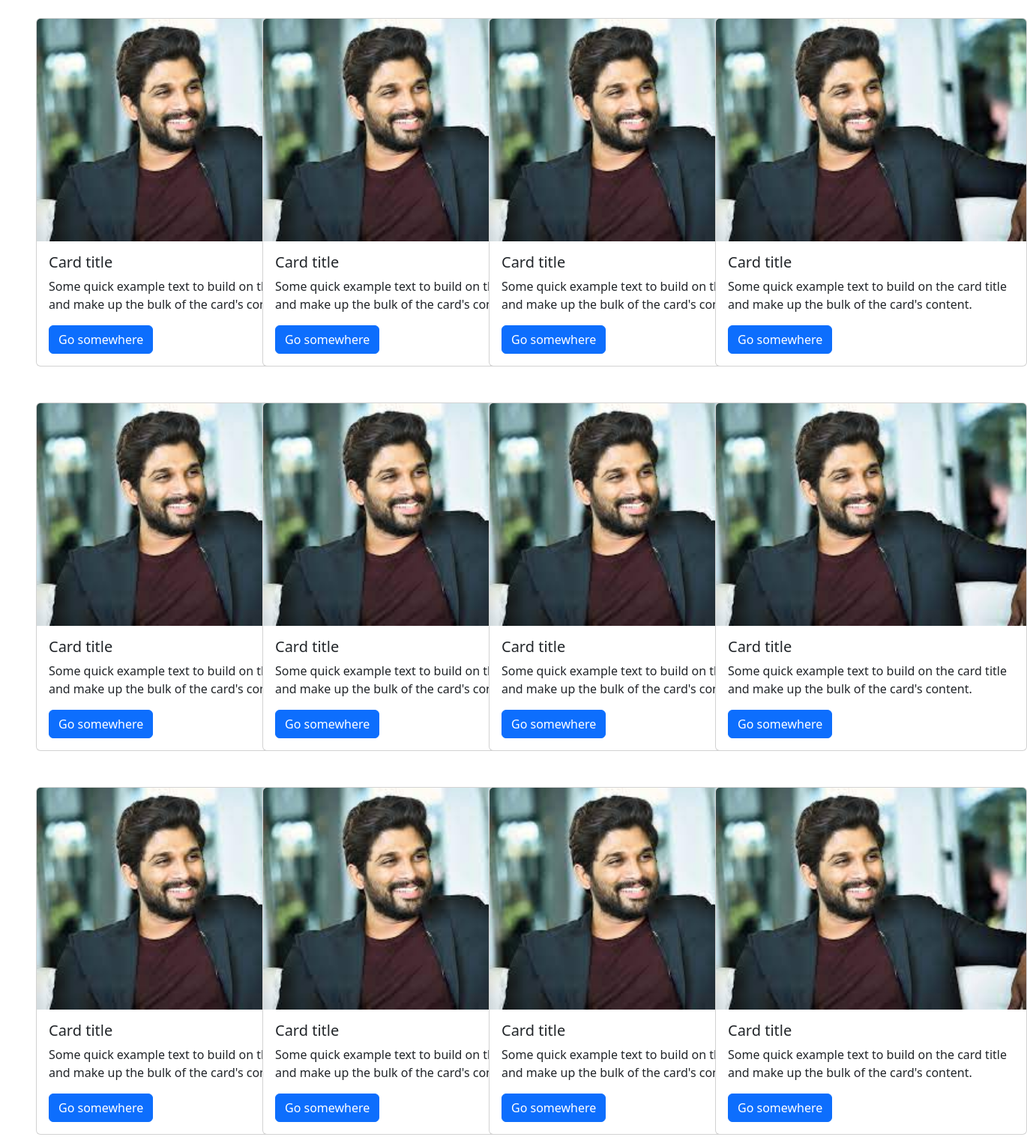
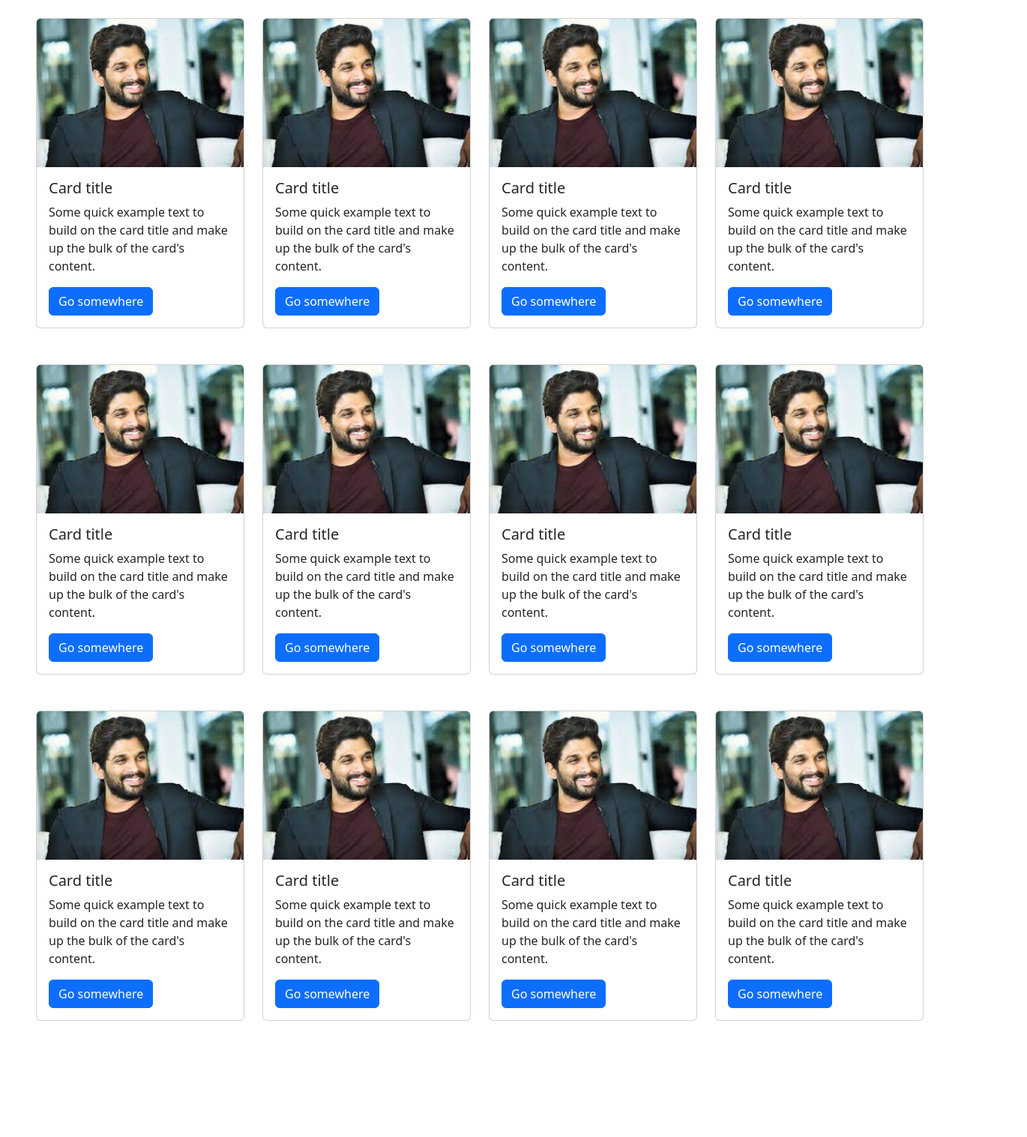
Before and after one commit to balajiCubie/task1810, a plain HTML site: page index.html in a window 1280 px wide. Shown: the whole page at 75% size, 1370 px wide, since content can reach past the window. After the commit the page ends 1386 px from the top, so only its background shows below. Drawn offline with Linux system fonts and the light colour scheme.

Commit message:
size error is fixed

```diff
--- a/index.html
+++ b/index.html
@@ -11,7 +11,7 @@
     <div class="container-fluid">
       <div class="row m-4">
         <div class="col-sm-12 col-md-6 col-lg-4 col-xl-3">
-          <div class="card" style="width: 26rem">
+          <div class="card" style="width: 100%">
             <img src="./img/allu.jpg" class="card-img-top" alt="..." />
             <div class="card-body">
               <h5 class="card-title">Card title</h5>
@@ -24,7 +24,7 @@
           </div>
         </div>
         <div class="col-sm-12 col-md-6 col-lg-4 col-xl-3">
-          <div class="card" style="width: 26rem">
+          <div class="card" style="width: 100%">
             <img src="./img/allu.jpg" class="card-img-top" alt="..." />
             <div class="card-body">
               <h5 class="card-title">Card title</h5>
@@ -37,7 +37,7 @@
           </div>
         </div>
         <div class="col-sm-12 col-md-6 col-lg-4 col-xl-3">
-          <div class="card" style="width: 26rem">
+          <div class="card" style="width: 100%">
             <img src="./img/allu.jpg" class="card-img-top" alt="..." />
             <div class="card-body">
               <h5 class="card-title">Card title</h5>
@@ -50,7 +50,7 @@
           </div>
         </div>
         <div class="col-sm-12 col-md-6 col-lg-4 col-xl-3">
-          <div class="card" style="width: 26rem">
+          <div class="card" style="width: 100%">
             <img src="./img/allu.jpg" class="card-img-top" alt="..." />
             <div class="card-body">
               <h5 class="card-title">Card title</h5>
@@ -68,7 +68,7 @@
     <div class="container-fluid mt-5">
       <div class="row m-4">
         <div class="col-sm-12 col-md-6 col-lg-4 col-xl-3">
-          <div class="card" style="width: 26rem">
+          <div class="card" style="width: 100%">
             <img src="./img/allu.jpg" class="card-img-top" alt="..." />
             <div class="card-body">
               <h5 class="card-title">Card title</h5>
@@ -81,7 +81,7 @@
           </div>
         </div>
         <div class="col-sm-12 col-md-6 col-lg-4 col-xl-3">
-          <div class="card" style="width: 26rem">
+          <div class="card" style="width: 100%">
             <img src="./img/allu.jpg" class="card-img-top" alt="..." />
             <div class="card-body">
               <h5 class="card-title">Card title</h5>
@@ -94,7 +94,7 @@
           </div>
         </div>
         <div class="col-sm-12 col-md-6 col-lg-4 col-xl-3">
-          <div class="card" style="width: 26rem">
+          <div class="card" style="width: 100%">
             <img src="./img/allu.jpg" class="card-img-top" alt="..." />
             <div class="card-body">
               <h5 class="card-title">Card title</h5>
@@ -107,7 +107,7 @@
           </div>
         </div>
         <div class="col-sm-12 col-md-6 col-lg-4 col-xl-3">
-          <div class="card" style="width: 26rem">
+          <div class="card" style="width: 100%">
             <img src="./img/allu.jpg" class="card-img-top" alt="..." />
             <div class="card-body">
               <h5 class="card-title">Card title</h5>
@@ -125,7 +125,7 @@
     <div class="container-fluid mt-5">
       <div class="row m-4">
         <div class="col-sm-12 col-md-6 col-lg-4 col-xl-3">
-          <div class="card" style="width: 26rem">
+          <div class="card" style="width: 100%">
             <img src="./img/allu.jpg" class="card-img-top" alt="..." />
             <div class="card-body">
               <h5 class="card-title">Card title</h5>
@@ -138,7 +138,7 @@
           </div>
         </div>
         <div class="col-sm-12 col-md-6 col-lg-4 col-xl-3">
-          <div class="card" style="width: 26rem">
+          <div class="card" style="width: 100%">
             <img src="./img/allu.jpg" class="card-img-top" alt="..." />
             <div class="card-body">
               <h5 class="card-title">Card title</h5>
@@ -151,7 +151,7 @@
           </div>
         </div>
         <div class="col-sm-12 col-md-6 col-lg-4 col-xl-3">
-          <div class="card" style="width: 26rem">
+          <div class="card" style="width: 100%">
             <img src="./img/allu.jpg" class="card-img-top" alt="..." />
             <div class="card-body">
               <h5 class="card-title">Card title</h5>
@@ -164,7 +164,7 @@
           </div>
         </div>
         <div class="col-sm-12 col-md-6 col-lg-4 col-xl-3">
-          <div class="card" style="width: 26rem">
+          <div class="card" style="width: 100%">
             <img src="./img/allu.jpg" class="card-img-top" alt="..." />
             <div class="card-body">
               <h5 class="card-title">Card title</h5>
```
